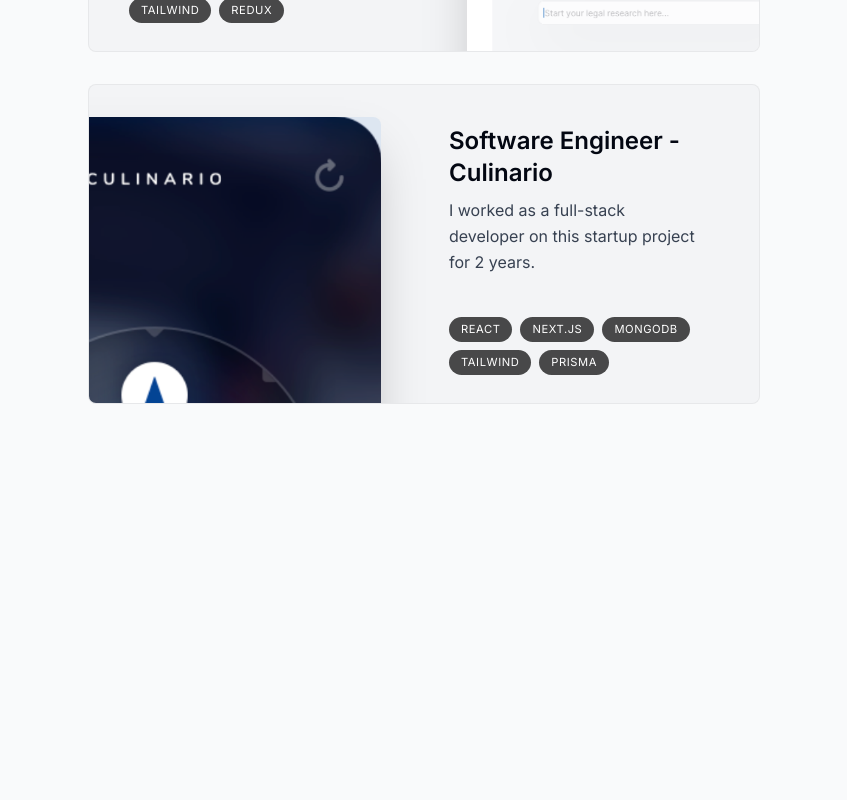
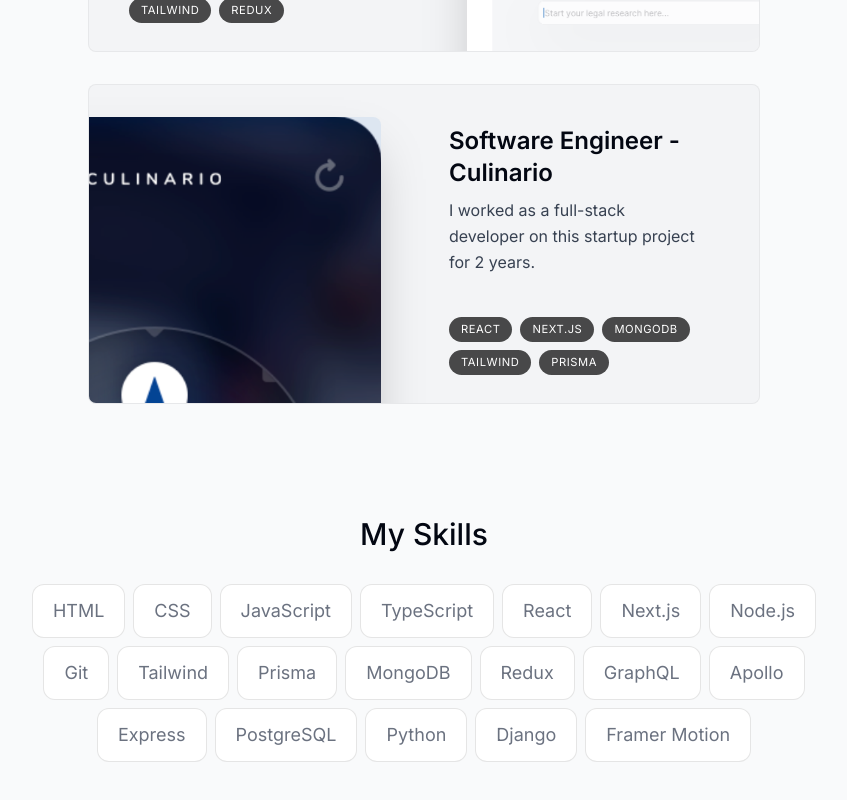
Before and after one commit to rpdang/me, a Next.js app: page / in a window 1280 px wide. Shown: the part 1528-2328 px from the top of the page, without its empty margins (216-1063 px from the left). Built offline with nearby package versions, Linux system fonts and the light colour scheme.

Commit message:
add skills section

```diff
--- a/app/page.tsx
+++ b/app/page.tsx
@@ -2,6 +2,7 @@
 import Home from '@/components/home';
 import Projects from '@/components/projects';
 import SectionDivider from '@/components/section-divider';
+import Skills from '@/components/skills';
 
 export default function Page() {
   return (
@@ -10,6 +11,7 @@
       <SectionDivider />
       <About />
       <Projects />
+      <Skills />
     </main>
   );
 }
--- a/components/projects/projects.tsx
+++ b/components/projects/projects.tsx
@@ -10,7 +10,7 @@
   const { ref } = useSectionInView('Projects');
 
   return (
-    <section ref={ref} id="projects" className="scroll-mt-28">
+    <section ref={ref} id="projects" className="scroll-mt-28 mb-28">
       <SectionHeading>My Projects</SectionHeading>
       <div>
         {projectsData.map((project, index) => (
--- /dev/null
+++ b/components/skills/index.ts
@@ -0,0 +1 @@
+export { default } from './skills';
--- /dev/null
+++ b/components/skills/skills.tsx
@@ -0,0 +1,48 @@
+'use client';
+
+import { skillsData } from '@/lib/data';
+import { useSectionInView } from '@/lib/hooks';
+import { motion } from 'framer-motion';
+import SectionHeading from '../section-heading/section-heading';
+
+const fadeInAnimationVariants = {
+  initial: {
+    opacity: 0,
+    y: 100,
+  },
+  animate: (index: number) => ({
+    opacity: 1,
+    y: 0,
+    transition: {
+      delay: 0.05 * index,
+    },
+  }),
+};
+
+export default function Skills() {
+  const { ref } = useSectionInView('Skills');
+  return (
+    <section
+      ref={ref}
+      id="skills"
+      className="mb-28 max-w-[53rem] scroll-mt-28 text-center sm:mb-40"
+    >
+      <SectionHeading>My Skills</SectionHeading>
+      <ul className="flex flex-wrap justify-center gap-2 text-lg text-gray-500">
+        {skillsData.map((skill, index) => (
+          <motion.li
+            key={index}
+            className="bg-white border border-black/[0.1] rounded-xl py-3 px-5"
+            variants={fadeInAnimationVariants}
+            initial="initial"
+            whileInView="animate"
+            viewport={{ once: true }}
+            custom={index}
+          >
+            {skill}
+          </motion.li>
+        ))}
+      </ul>
+    </section>
+  );
+}
```
